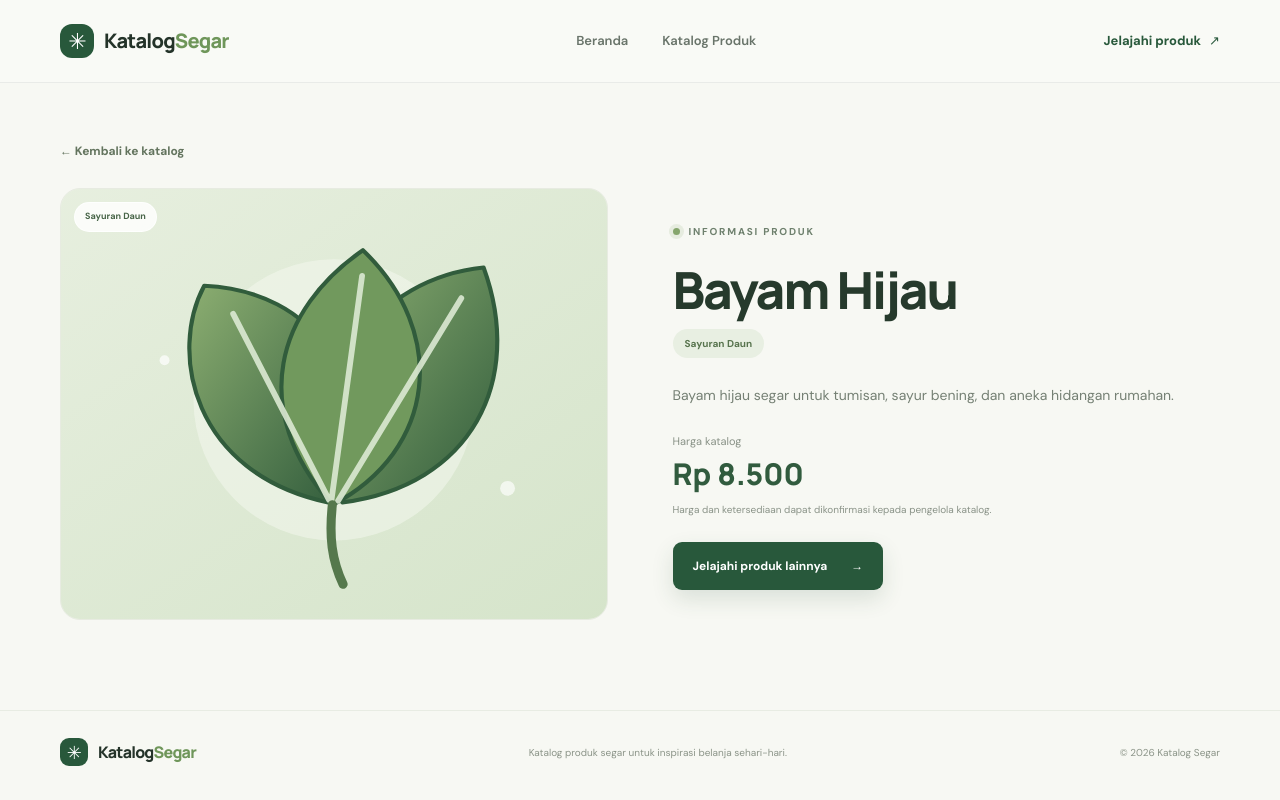
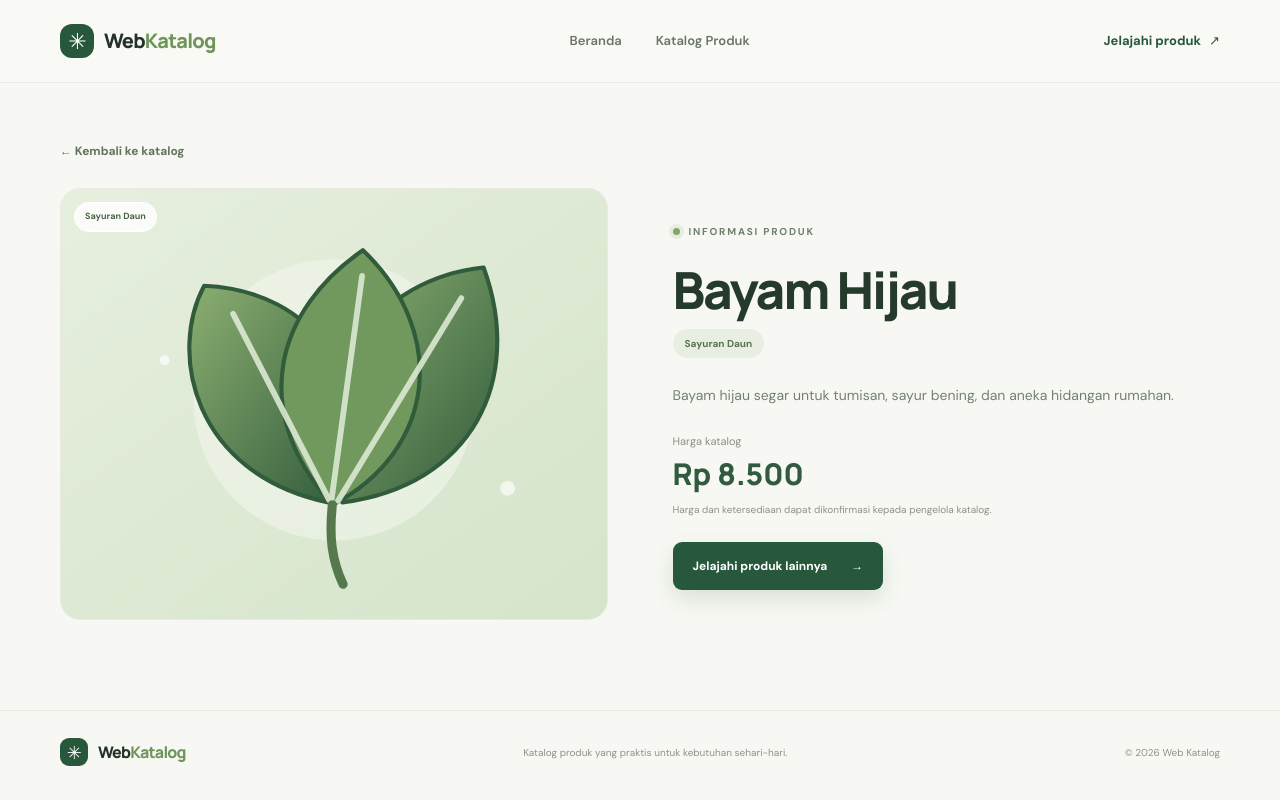
Before and after one commit to Arayandra/Web-Katalog, a Laravel app: page /produk/bayam-hijau in a window 1280 px wide. Run offline with Laravel 12, Linux system fonts and the light colour scheme; data comes from the database, SQL or seed files in the repository; style sheets or scripts are compiled from the project's sources.

Commit message:
refactor: keep catalogue branding product-neutral

```diff
--- a/resources/views/layouts/app.blade.php
+++ b/resources/views/layouts/app.blade.php
@@ -4,8 +4,8 @@
     <meta charset="utf-8">
     <meta name="viewport" content="width=device-width, initial-scale=1">
     <meta name="theme-color" content="#f4f7ef">
-    <meta name="description" content="Jelajahi katalog sayuran segar dan temukan bahan masakan pilihan untuk kebutuhan sehari-hari.">
-    <title>@yield('title', 'Katalog Segar') · Katalog Segar</title>
+    <meta name="description" content="Jelajahi katalog produk dan temukan informasi yang kamu butuhkan.">
+    <title>@yield('title', 'Web Katalog') · Web Katalog</title>
     <link rel="icon" type="image/svg+xml" href="{{ asset('favicon.svg') }}">
     <link rel="preconnect" href="https://fonts.googleapis.com">
     <link rel="preconnect" href="https://fonts.gstatic.com" crossorigin>
@@ -16,9 +16,9 @@
     <div class="site-shell">
         <header class="site-header">
             <div class="container header-inner">
-                <a class="brand" href="{{ route('catalog.index') }}" aria-label="Katalog Segar, halaman utama">
+                <a class="brand" href="{{ route('catalog.index') }}" aria-label="Web Katalog, halaman utama">
                     <span class="brand-mark" aria-hidden="true">✳</span>
-                    <span>Katalog<span class="brand-accent">Segar</span></span>
+                    <span>Web<span class="brand-accent">Katalog</span></span>
                 </a>
                 <nav class="main-nav" aria-label="Navigasi utama">
                     <a href="{{ route('catalog.index') }}" class="{{ request()->routeIs('catalog.index') ? 'is-current' : '' }}">Beranda</a>
@@ -36,10 +36,10 @@
             <div class="container footer-inner">
                 <a class="brand footer-brand" href="{{ route('catalog.index') }}">
                     <span class="brand-mark" aria-hidden="true">✳</span>
-                    <span>Katalog<span class="brand-accent">Segar</span></span>
+                    <span>Web<span class="brand-accent">Katalog</span></span>
                 </a>
-                <p>Katalog produk segar untuk inspirasi belanja sehari-hari.</p>
-                <span class="footer-note">© {{ now()->year }} Katalog Segar</span>
+                <p>Katalog produk yang praktis untuk kebutuhan sehari-hari.</p>
+                <span class="footer-note">© {{ now()->year }} Web Katalog</span>
             </div>
         </footer>
     </div>
```
